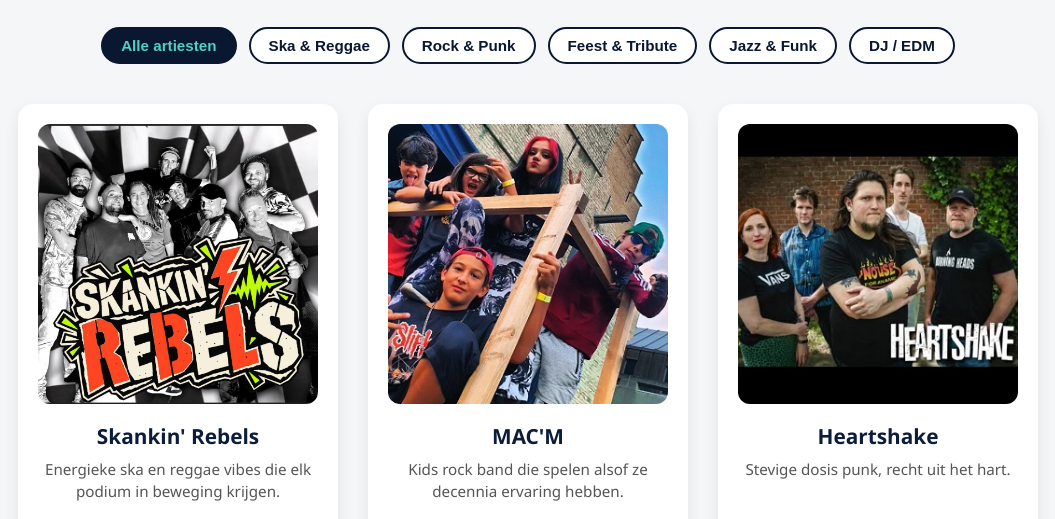
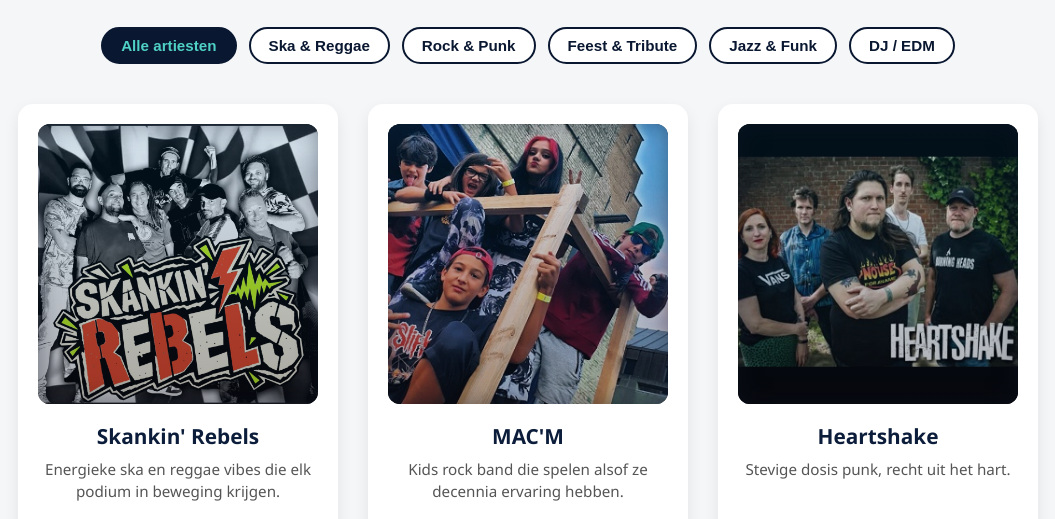
Before and after one commit to Direct2Stage/Direct-Stage, a plain HTML site: page index.html in a window 1280 px wide. Shown: the part 649-1168 px from the top of the page, without its empty margins (112-1167 px from the left). Drawn offline with Linux system fonts and the light colour scheme.

Commit message:
Add files via upload

```diff
--- a/index.html
+++ b/index.html
@@ -147,9 +147,23 @@
       box-shadow: 0 12px 24px rgba(0,0,0,0.14);
     }
     .artist-card .img-wrapper {
+      position: relative;
       overflow: hidden;
       border-radius: 12px;
       margin-bottom: 14px;
+      background-color: #111625;
+    }
+    .artist-card .img-wrapper::after {
+      content: "";
+      position: absolute;
+      inset: 0;
+      background: linear-gradient(180deg, rgba(14, 120, 189, 0.14) 0%, rgba(17, 22, 37, 0.32) 100%);
+      box-shadow: inset 0 0 24px rgba(17, 22, 37, 0.45);
+      pointer-events: none;
+      transition: opacity 0.3s ease;
+    }
+    .artist-card:hover .img-wrapper::after {
+      opacity: 0.35;
     }
     .artist-card img {
       width: 100%;
@@ -158,10 +172,12 @@
       object-position: center;
       display: block;
       cursor: pointer;
-      transition: transform 0.3s;
+      filter: contrast(1.06) saturate(0.88) brightness(0.96);
+      transition: transform 0.35s ease, filter 0.35s ease;
     }
-    .artist-card img:hover {
+    .artist-card:hover img {
       transform: scale(1.05);
+      filter: contrast(1.08) saturate(1.04) brightness(1.02);
     }
 
     .artist-card h3 {
```
